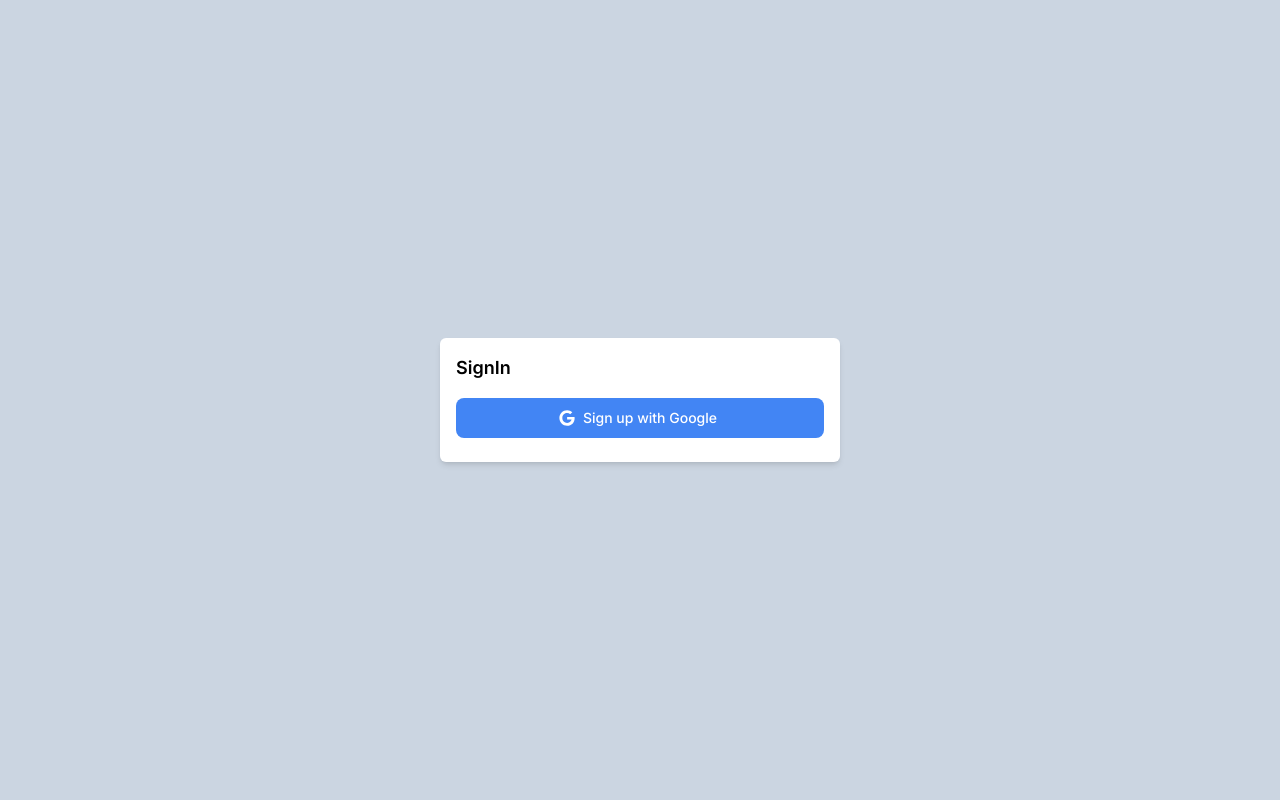
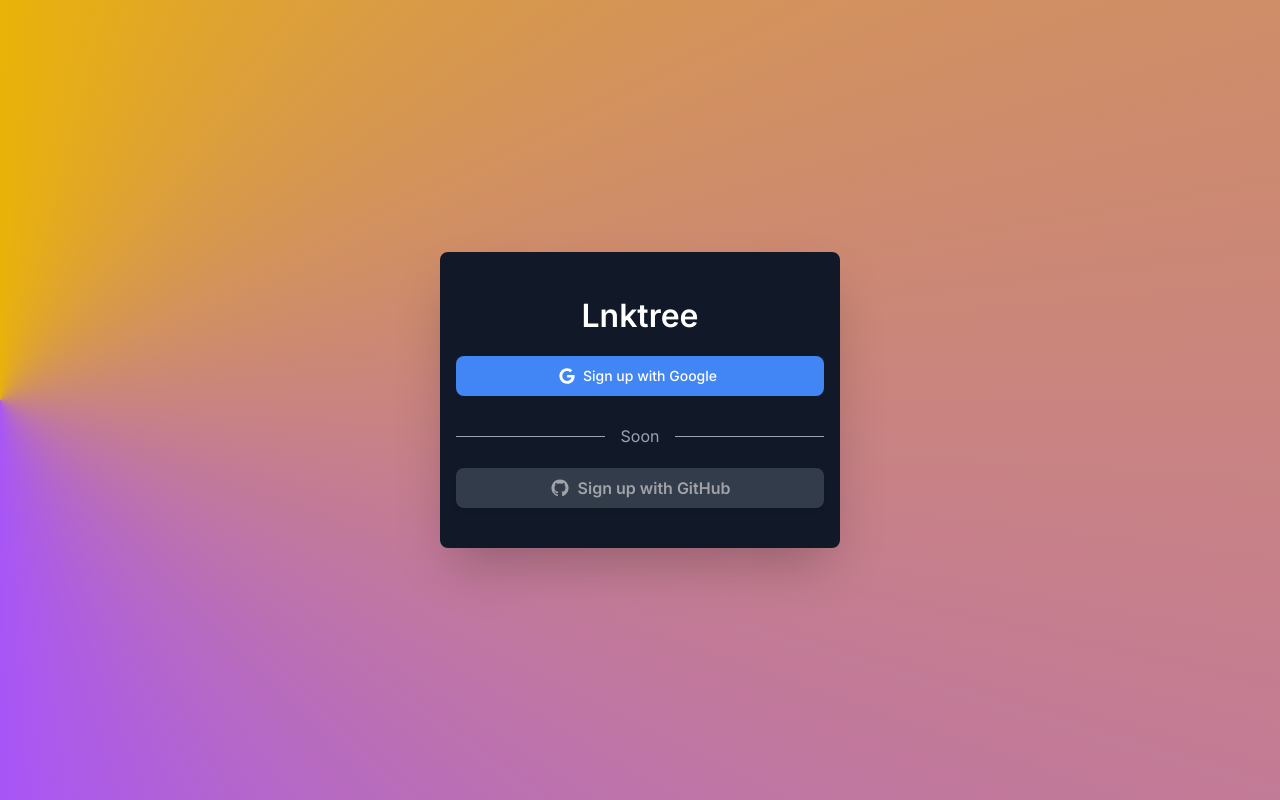
Before and after one commit to niltonslf/singlebio, a Next.js app: page /auth in a window 1280 px wide. Built offline with nearby package versions, Linux system fonts and the light colour scheme; no server answers.

Commit message:
feat: redesign auth page

```diff
--- a/src/app/auth/page.tsx
+++ b/src/app/auth/page.tsx
@@ -28,10 +28,11 @@ const SignIn = observer(() => {
   }
 
   return (
-    <div className='h-[100vh] w-[100vw]'>
-      <main className='m-auto flex h-full w-full items-center justify-center bg-slate-300'>
-        <div className='flex w-[400px] max-w-full flex-col rounded-md bg-white p-4 shadow-md'>
-          <h1 className='mb-4 text-lg font-semibold'>SignIn</h1>
+    <main className='m-auto flex h-[100vh] w-[100vw] items-center justify-center bg-[conic-gradient(at_left,_var(--tw-gradient-stops))] from-yellow-500 via-purple-500 to-blue-500 px-10'>
+      <section className='flex w-[400px] max-w-full flex-col rounded-lg bg-gray-900 px-4 py-10 text-white shadow-2xl'>
+        <header className='mb-4 flex w-full justify-center'>
+          <h1 className='text-[2rem] font-semibold'>Lnktree</h1>
+        </header>
 
         <button
           onClick={handleLoginWithGoogle}
@@ -39,6 +40,27 @@ const SignIn = observer(() => {
           className='dark:focus:ring-[#4285F4]/55 mb-2  mr-2 inline-flex w-full items-center justify-center rounded-lg bg-[#4285F4] px-5 py-2.5 text-sm font-medium text-white hover:bg-[#4285F4]/90 focus:outline-none focus:ring-4 focus:ring-[#4285F4]/50'>
           <GoogleIcon />
           Sign up with Google
+        </button>
+
+        <div className='after:bg-red after:content-[" "] relative my-5 flex items-center justify-center after:absolute after:left-[0] after:top-[50%] after:w-full after:border-b after:border-gray-400'>
+          <span className='relative z-20 bg-gray-900 px-4 text-gray-400'>
+            Soon
+          </span>
+        </div>
+
+        <button
+          type='button'
+          className='flex w-full max-w-md cursor-not-allowed items-center justify-center rounded-lg bg-gray-600 px-4 py-2 text-center text-base font-semibold text-white opacity-60 shadow-md transition duration-200 ease-in hover:bg-gray-700 focus:outline-none focus:ring-2 focus:ring-gray-500 focus:ring-offset-2 focus:ring-offset-gray-200'>
+          <svg
+            xmlns='http://www.w3.org/2000/svg'
+            width='20'
+            height='20'
+            fill='currentColor'
+            className='mr-2'
+            viewBox='0 0 1792 1792'>
+            <path d='M896 128q209 0 385.5 103t279.5 279.5 103 385.5q0 251-146.5 451.5t-378.5 277.5q-27 5-40-7t-13-30q0-3 .5-76.5t.5-134.5q0-97-52-142 57-6 102.5-18t94-39 81-66.5 53-105 20.5-150.5q0-119-79-206 37-91-8-204-28-9-81 11t-92 44l-38 24q-93-26-192-26t-192 26q-16-11-42.5-27t-83.5-38.5-85-13.5q-45 113-8 204-79 87-79 206 0 85 20.5 150t52.5 105 80.5 67 94 39 102.5 18q-39 36-49 103-21 10-45 15t-57 5-65.5-21.5-55.5-62.5q-19-32-48.5-52t-49.5-24l-20-3q-21 0-29 4.5t-5 11.5 9 14 13 12l7 5q22 10 43.5 38t31.5 51l10 23q13 38 44 61.5t67 30 69.5 7 55.5-3.5l23-4q0 38 .5 88.5t.5 54.5q0 18-13 30t-40 7q-232-77-378.5-277.5t-146.5-451.5q0-209 103-385.5t279.5-279.5 385.5-103zm-477 1103q3-7-7-12-10-3-13 2-3 7 7 12 9 6 13-2zm31 34q7-5-2-16-10-9-16-3-7 5 2 16 10 10 16 3zm30 45q9-7 0-19-8-13-17-6-9 5 0 18t17 7zm42 42q8-8-4-19-12-12-20-3-9 8 4 19 12 12 20 3zm57 25q3-11-13-16-15-4-19 7t13 15q15 6 19-6zm63 5q0-13-17-11-16 0-16 11 0 13 17 11 16 0 16-11zm58-10q-2-11-18-9-16 3-14 15t18 8 14-14z'></path>
+          </svg>
+          Sign up with GitHub
         </button>
 
         {error && (
@@ -49,9 +71,8 @@ const SignIn = observer(() => {
             or use a different account.
           </p>
         )}
-        </div>
+      </section>
     </main>
-    </div>
   )
 })
 
```
Lines whose indentation alone changed are shown as unchanged.
